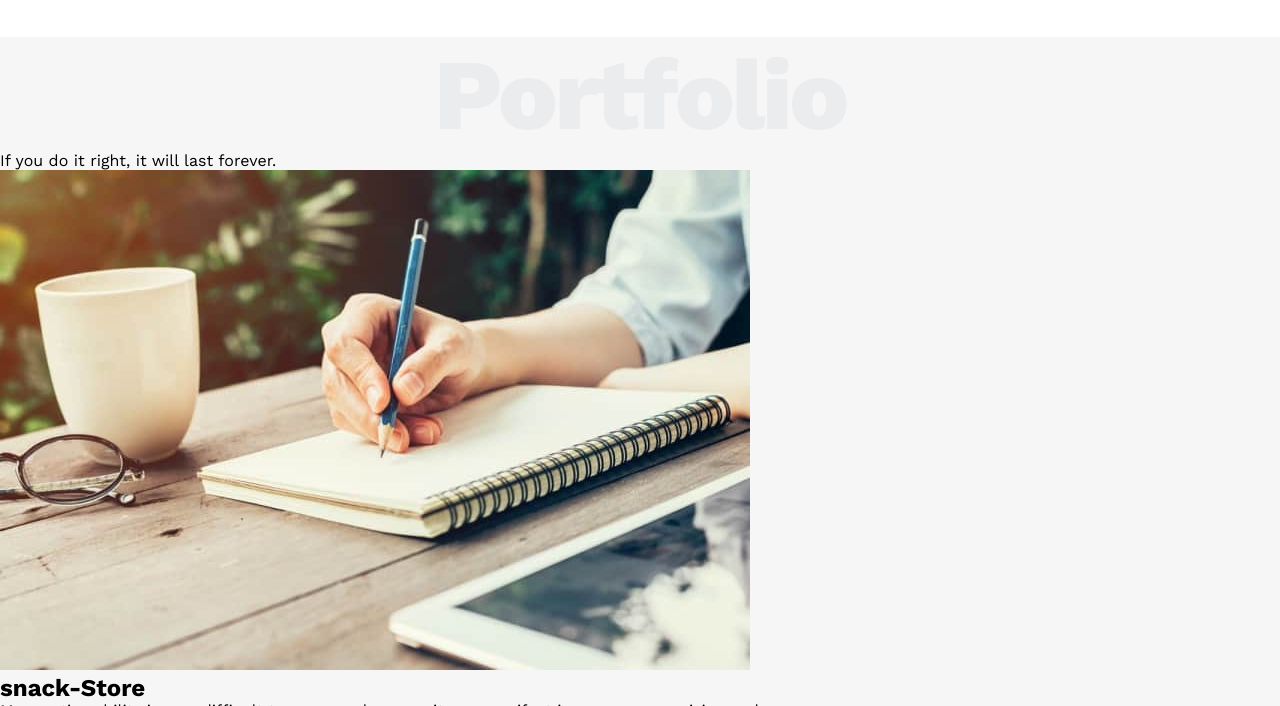
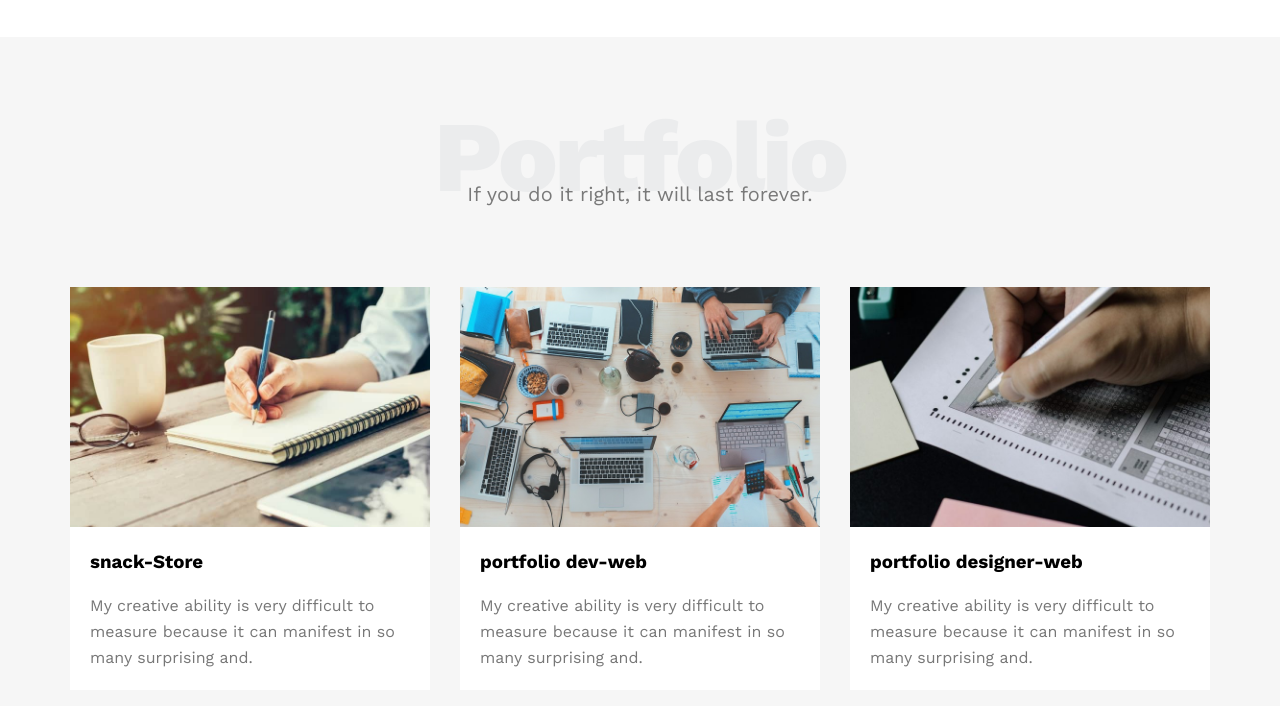
Before and after one commit to wahil09/Portfolio-1, a plain HTML site: page index.html in a window 1280 px wide. Shown: the part 1914-2620 px from the top of the page. Drawn offline with nearby package versions, Linux system fonts and the light colour scheme; a script that the page names is missing.

Commit message:
Ajouter le style 'css' 'responsives' au partie 'Portfolio'

```diff
--- a/index.html
+++ b/index.html
@@ -151,42 +151,52 @@
             </section>
 
             <!--    Portfolio-Row    -->
-            <section class="row portfolio" id="portfolio">
-                <div class="div-title">
+            <section class="row portfolio flex-r" id="portfolio">
+                <div class="container-portfolio flex-c">
+                    <div class="cadre-title flex-r">
                         <h2 class="special-heading">Portfolio</h2>
-                    <p>If you do it right, it will last forever.</p>
+                        <p class="descript-title">If you do it right, it will last forever.</p>
                     </div>
 
+                    <div class="container-projects flex-r">
                         <article class="project">
                             <div class="cadre-img">
                                 <img src="public/images/portfolio-1.jpg">
                             </div>
-                    <h2>snack-Store</h2>
+                            <div class="cadre-descript flex-c">
+                                <h3>snack-Store</h3>
                                 <p>
                                     My creative ability is very difficult to measure
                                     because it can manifest in so many surprising and.
                                 </p>
+                            </div>
                         </article>
                         <article class="project">
                             <div class="cadre-img">
                                 <img src="public/images/portfolio-2.jpg">
                             </div>
-                    <h2>portfolio dev-web</h2>
+                            <div class="cadre-descript flex-c">
+                                <h3>portfolio dev-web</h3>
                                 <p>
                                     My creative ability is very difficult to measure because
                                     it can manifest in so many surprising and.
                                 </p>
+                            </div>
                         </article>
                         <article class="project">
                             <div class="cadre-img">
                                 <img src="public/images/portfolio-3.jpg">
                             </div>
-                    <h2>portfolio designer-web</h2>
+                            <div class="cadre-descript flex-c">
+                                <h3>portfolio designer-web</h3>
                                 <p>
                                     My creative ability is very difficult to measure because it
                                     can manifest in so many surprising and.
                                 </p>
+                            </div>
                         </article>
+                    </div>
+                </div>
             </section>
 
             <!--    About-Row    -->
--- a/public/css/mQuery.css
+++ b/public/css/mQuery.css
@@ -28,7 +28,47 @@
     }
 
 
+
+    /* --- Portfolio --- */
+    main .portfolio .container-portfolio .container-projects .project {
+        max-width: 455px;
+
+    }
+
 }
+
+
+@media screen and (max-width: 990px) {
+
+    /* --- Portfolio --- */
+    main .portfolio .container-portfolio .container-projects {
+        width: 90%;
+    }
+
+    main .portfolio .container-portfolio .container-projects .project {
+        max-width: 345px;
+
+    }
+
+}
+
+
+
+@media screen and (max-width: 990px) {
+
+    /* --- Portfolio --- */
+    main .portfolio .container-portfolio .container-projects {
+        width: 95%;
+    }
+
+    main .portfolio .container-portfolio .container-projects .project {
+        max-width: 45%;
+    }
+
+}
+
+
+
 
 @media screen and (max-width:1200px) and (min-width: 990px) {
 
@@ -62,7 +102,7 @@
         max-width: 100%;
     }
 
-    main .services .container-servs .cadre-title h2 {
+    .special-heading {
         font-size: 60px
     }
 
@@ -91,6 +131,10 @@
     }
 
 
+    /* ---- Portfolio ---- */
+    main .portfolio .container-portfolio {
+        row-gap: 40px;
+    }
 
 }
 
@@ -117,6 +161,15 @@
         max-width: 100%;
     }
 
+
+
+        /* --- Portfolio --- */
+
+
+        main .portfolio .container-portfolio .container-projects .project {
+            max-width: 100%;
+        }
+
 }
 
 
--- a/public/css/style.css
+++ b/public/css/style.css
@@ -53,6 +53,9 @@ body {
     font-weight: 800;
     letter-spacing: -3px;
     margin: 0;
+    width: 100%;
+    min-height: 115px;
+
 }
 
 .descript-title {
@@ -60,6 +63,8 @@ body {
     margin: -40px 0 0;
     font-size: 20px;
     color: #797979;
+    text-align: center;
+
 }
 
 
@@ -340,12 +345,9 @@ main .services .container-servs {
 /* - Cadre-title - */
 main .services .container-servs .cadre-title {
     width: 100%;
-    min-height: 115px;
-
 }
 
 main .services .container-servs .cadre-title h2 {
-    width: 100%;
     min-height: 115px;
 }
 
@@ -434,15 +436,75 @@ main .services .container-servs .container-servs-img .cadre-img-servs::after {
 
 
 /* -- Portfolio-Row -- */
+
 main .portfolio {
     grid-area: portfolio;
+    width: 100%;
+    min-height: 706px;
     background-color: var(--section-background);
 }
+
+main .portfolio .container-portfolio {
+    max-width: 1170px;
+    width: 100%;
+    min-height: 586px;
+
+    padding: 60px 0 50px 0;
+    row-gap: 73px;
+    align-items: center;
+}
+
+
+main .portfolio .container-portfolio .cadre-title {
+    width: 100%;
+    min-height: 115px;
+}
+
+main .portfolio .container-portfolio .container-projects {
+    width: 100%;
+    column-gap: 15px;
+    row-gap: 30px;
+}
+
+
+main .portfolio .container-portfolio .container-projects .project {
+    max-width: 360px;
+    width: 100%;
+    height: auto;
+    align-items: flex-start;
+    background-color: #ffffff;
+}
+
+main .portfolio .container-portfolio .container-projects .project .cadre-img {
+    width: 100%;
+    height: auto;
+}
+
+main .portfolio .container-portfolio .container-projects .project .cadre-img img {
+    width: 100%;
+    height: 100%;
+}
+
+main .portfolio .container-portfolio .container-projects .project .cadre-descript {
+    width: 100%;
+    height: auto;
+    align-items: flex-start;
+    padding: 20px;
+    row-gap: 20px;
+}
+
+main .portfolio .container-portfolio .container-projects .project .cadre-descript p {
+    color: #777;
+    line-height: 1.6;
+}
+
+
+
 
 /* -- About-Row -- */
 main .about {
     grid-area: about;
-    background-color: rgb(21, 136, 174);
+    background-color: rgb(255, 255, 255);
 }
 
 /* -- Contact-Row -- */
```
Lines whose indentation alone changed are shown as unchanged.
